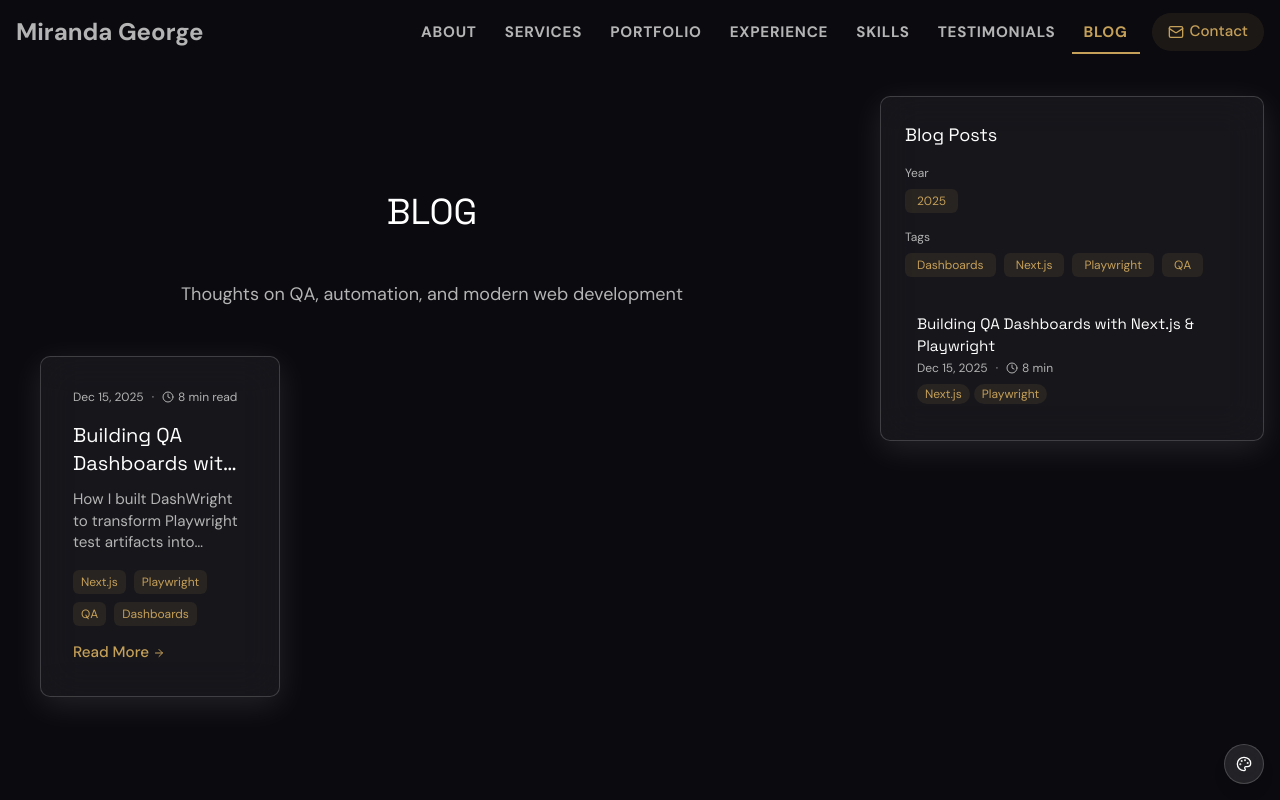
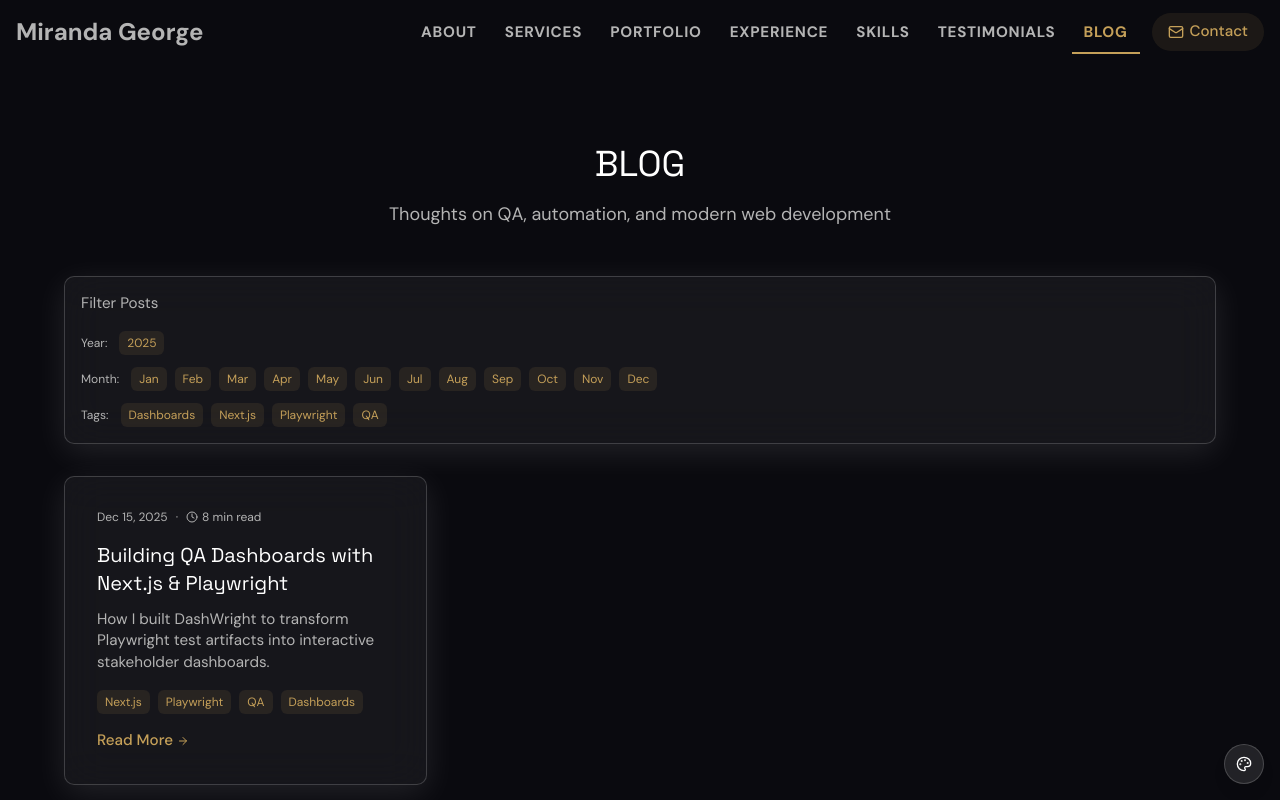
Before and after one commit to miranda-gv/my-portfolio, a Next.js app: page /blog in a window 1280 px wide. Shown: the top 800 px of the page. Built offline with nearby package versions, Linux system fonts and the light colour scheme.

Commit message:
feat(blog): implement blog layout with sidebar and filtering options; add BlogFilter component for enhanced post filtering

```diff
--- a/src/app/blog/layout.tsx
+++ b/src/app/blog/layout.tsx
@@ -1,5 +1,5 @@
 import type { ReactNode } from "react";
-import BlogSidebar from "@/components/BlogSidebar";
+import Section from "@/components/ui/Section";
 
 interface BlogLayoutProps {
   children: ReactNode;
@@ -7,13 +7,8 @@ interface BlogLayoutProps {
 
 export default function BlogLayout({ children }: BlogLayoutProps) {
   return (
-    <div className="container mx-auto px-4 py-8 md:py-12">
-      <div className="flex flex-col lg:flex-row gap-8">
-        <div className="flex-1 min-w-0">{children}</div>
-        <aside className="w-full lg:w-80 xl:w-96 shrink-0">
-          <BlogSidebar />
-        </aside>
-      </div>
-    </div>
+    <Section id="blog-index" maxWidth="6xl">
+      {children}
+    </Section>
   );
 }
--- a/src/app/blog/page.tsx
+++ b/src/app/blog/page.tsx
@@ -1,32 +1,81 @@
 import { blogPosts, blogData } from "@/data/blog";
 import type { BlogPost } from "@/data/blog";
-import Section from "@/components/ui/Section";
-import FadeIn from "@/components/ui/FadeIn";
-import { hoverPopSubtle } from "@/constants/animations";
 import BlogCard from "@/components/BlogCard";
+import BlogFilter from "@/components/BlogFilter";
+
+interface BlogPageProps {
+  searchParams: Promise<{ tags?: string; year?: string; month?: string }>;
+}
 
 /**
  * Blog Page - Server Component
  *
  * Full blog page displaying all published posts with:
- * - All blog posts from data file
+ * - Horizontal filter bar (tags, year)
  * - Date and read time display
  * - Links to individual blog post pages
  * - Responsive grid layout
- *
- * Uses same data file as BlogSection for consistency.
+ * - URL-driven filtering
  */
-export default function BlogPage() {
+export default async function BlogPage({ searchParams }: BlogPageProps) {
   const { heading, subHeading } = blogData;
-  const publishedPosts = blogPosts.filter((p: BlogPost) => p.published);
+  const params = await searchParams;
+
+  const selectedTags = params.tags?.split(",").filter(Boolean) ?? [];
+  const selectedYear = params.year ?? "";
+  const selectedMonth = params.month ?? "";
+
+  let publishedPosts = blogPosts.filter((p: BlogPost) => p.published);
+
+  if (selectedTags.length > 0) {
+    publishedPosts = publishedPosts.filter((p) =>
+      selectedTags.some((tag) => p.tags.includes(tag))
+    );
+  }
+
+  if (selectedYear) {
+    publishedPosts = publishedPosts.filter(
+      (p) => new Date(p.date).getFullYear().toString() === selectedYear
+    );
+  }
+
+  if (selectedMonth) {
+    publishedPosts = publishedPosts.filter(
+      (p) => new Date(p.date).getMonth().toString().padStart(2, '0') === selectedMonth
+    );
+  }
+
+  const allTags = [...new Set(blogPosts.filter(p => p.published).flatMap(p => p.tags))].sort();
+  const allYears = [...new Set(blogPosts.filter(p => p.published).map(p => new Date(p.date).getFullYear().toString()))].sort().reverse();
 
   return (
-    <Section id="blog" heading={heading} subheading={subHeading} maxWidth="none" className="px-0">
-      <div className="grid gap-8 md:grid-cols-2 lg:grid-cols-3">
-        {publishedPosts.map((post: BlogPost, index: number) => (
-          <BlogCard key={post.id} post={post} index={index} variant="full" />
-        ))}
+    <>
+      <div className="mb-12 mt-12">
+        <h2 className="font-heading text-3xl md:text-4xl text-foreground text-center mb-4">
+          {heading}
+        </h2>
+        <p className="text-center text-muted-foreground text-lg">{subHeading}</p>
       </div>
-    </Section>
+
+      <BlogFilter
+        selectedTags={selectedTags}
+        selectedYear={selectedYear}
+        selectedMonth={selectedMonth}
+        allTags={allTags}
+        allYears={allYears}
+      />
+
+      {publishedPosts.length === 0 ? (
+        <p className="text-center text-muted-foreground py-12">
+          No posts match your filters.
+        </p>
+      ) : (
+        <div className="grid gap-8 md:grid-cols-2 lg:grid-cols-3">
+          {publishedPosts.map((post: BlogPost, index: number) => (
+            <BlogCard key={post.id} post={post} index={index} variant="full" />
+          ))}
+        </div>
+      )}
+    </>
   );
 }
--- a/src/components/BlogCard.tsx
+++ b/src/components/BlogCard.tsx
@@ -1,4 +1,3 @@
-import { blogPosts } from "@/data/blog";
 import type { BlogPost } from "@/data/blog";
 import GlassCard from "@/components/ui/GlassCard";
 import { Clock, ArrowRight } from "lucide-react";
--- /dev/null
+++ b/src/components/BlogFilter.tsx
@@ -0,0 +1,148 @@
+"use client";
+
+import { useSearchParams, usePathname, useRouter } from "next/navigation";
+import { X } from "lucide-react";
+import GlassCard from "@/components/ui/GlassCard";
+
+const MONTHS = [
+  { value: "01", label: "Jan" },
+  { value: "02", label: "Feb" },
+  { value: "03", label: "Mar" },
+  { value: "04", label: "Apr" },
+  { value: "05", label: "May" },
+  { value: "06", label: "Jun" },
+  { value: "07", label: "Jul" },
+  { value: "08", label: "Aug" },
+  { value: "09", label: "Sep" },
+  { value: "10", label: "Oct" },
+  { value: "11", label: "Nov" },
+  { value: "12", label: "Dec" },
+];
+
+interface BlogFilterProps {
+  selectedTags: string[];
+  selectedYear: string;
+  selectedMonth: string;
+  allTags: string[];
+  allYears: string[];
+}
+
+export default function BlogFilter({
+  selectedTags,
+  selectedYear,
+  selectedMonth,
+  allTags,
+  allYears,
+}: BlogFilterProps) {
+  const searchParams = useSearchParams();
+  const pathname = usePathname();
+  const router = useRouter();
+
+  const toggleTag = (tag: string) => {
+    const newTags = selectedTags.includes(tag)
+      ? selectedTags.filter((t) => t !== tag)
+      : [...selectedTags, tag];
+    const params = new URLSearchParams(searchParams.toString());
+    if (newTags.length > 0) {
+      params.set("tags", newTags.join(","));
+    } else {
+      params.delete("tags");
+    }
+    router.push(`${pathname}?${params.toString()}`);
+  };
+
+  const setYear = (year: string) => {
+    const params = new URLSearchParams(searchParams.toString());
+    if (selectedYear === year) {
+      params.delete("year");
+    } else {
+      params.set("year", year);
+    }
+    router.push(`${pathname}?${params.toString()}`);
+  };
+
+  const setMonth = (month: string) => {
+    const params = new URLSearchParams(searchParams.toString());
+    if (selectedMonth === month) {
+      params.delete("month");
+    } else {
+      params.set("month", month);
+    }
+    router.push(`${pathname}?${params.toString()}`);
+  };
+
+  const clearFilters = () => router.push(pathname);
+
+  const hasFilters = selectedTags.length > 0 || selectedYear || selectedMonth;
+
+  if (allTags.length === 0 && allYears.length === 0) return null;
+
+  return (
+    <GlassCard variant="card" className="p-4 mb-8">
+      <div className="flex items-center justify-between mb-4">
+        <span className="text-sm text-muted-foreground">Filter Posts</span>
+        {hasFilters && (
+          <button onClick={clearFilters} className="text-xs text-primary hover:underline inline-flex items-center gap-1">
+            <X className="w-3 h-3" />
+            Clear
+          </button>
+        )}
+      </div>
+
+      {allYears.length > 0 && (
+        <div className="flex flex-wrap gap-2 items-center mb-3">
+          <span className="text-xs text-muted-foreground mr-1">Year:</span>
+          {allYears.map((year) => (
+            <button
+              key={year}
+              onClick={() => setYear(year)}
+              className={`px-2 py-1 text-xs rounded-md transition-colors ${
+                selectedYear === year
+                  ? "bg-primary text-primary-foreground"
+                  : "bg-primary/10 text-primary hover:bg-primary/20"
+              }`}
+            >
+              {year}
+            </button>
+          ))}
+        </div>
+      )}
+
+      <div className="flex flex-wrap gap-2 items-center mb-3">
+        <span className="text-xs text-muted-foreground mr-1">Month:</span>
+        {MONTHS.map(({ value, label }) => (
+          <button
+            key={value}
+            onClick={() => setMonth(value)}
+            className={`px-2 py-1 text-xs rounded-md transition-colors ${
+              selectedMonth === value
+                ? "bg-primary text-primary-foreground"
+                : "bg-primary/10 text-primary hover:bg-primary/20"
+            }`}
+          >
+            {label}
+          </button>
+        ))}
+      </div>
+
+      {allTags.length > 0 && (
+        <div className="flex flex-wrap gap-2 items-center">
+          <span className="text-xs text-muted-foreground mr-1">Tags:</span>
+          {allTags.map((tag) => (
+            <button
+              key={tag}
+              onClick={() => toggleTag(tag)}
+              className={`px-2 py-1 text-xs rounded-md transition-colors ${
+                selectedTags.includes(tag)
+                  ? "bg-primary text-primary-foreground"
+                  : "bg-primary/10 text-primary hover:bg-primary/20"
+              }`}
+            >
+              {tag}
+            </button>
+          ))}
+        </div>
+      )}
+    </GlassCard>
+  );
+}
--- a/src/components/BlogSidebar.tsx
+++ b/src/components/BlogSidebar.tsx
@@ -1,7 +1,7 @@
 "use client";
 
-import { useState, useMemo } from "react";
-import { usePathname } from "next/navigation";
+import { useMemo } from "react";
+import { useSearchParams, usePathname, useRouter } from "next/navigation";
 import { blogPosts } from "@/data/blog";
 import type { BlogPost } from "@/data/blog";
 import GlassCard from "@/components/ui/GlassCard";
@@ -9,10 +9,18 @@ import Link from "next/link";
 import { Clock, X } from "lucide-react";
 
 export default function BlogSidebar() {
+  const searchParams = useSearchParams();
   const pathname = usePathname();
-  const currentPostId = pathname?.startsWith("/blog/") ? pathname.split("/blog/")[1] : undefined;
-  const [selectedTags, setSelectedTags] = useState<string[]>([]);
-  const [selectedYear, setSelectedYear] = useState<string>("");
+  const router = useRouter();
+
+  const selectedTags = useMemo(
+    () => searchParams.get("tags")?.split(",").filter(Boolean) ?? [],
+    [searchParams]
+  );
+  const selectedYear = searchParams.get("year") ?? "";
+
+  const isPostPage = pathname?.startsWith("/blog/") && pathname !== "/blog";
+  const currentPostId = isPostPage ? pathname.split("/blog/")[1] : undefined;
 
   const publishedPosts = blogPosts.filter(
     (p) => p.published && p.id !== currentPostId
@@ -33,33 +41,56 @@ export default function BlogSidebar() {
 
   const filteredPosts = useMemo(() => {
     return publishedPosts.filter((post) => {
-      if (selectedTags.length > 0 && !selectedTags.some((tag) => post.tags.includes(tag))) return false;
-      if (selectedYear && new Date(post.date).getFullYear().toString() !== selectedYear) return false;
+      if (selectedTags.length > 0 && !selectedTags.some((tag) => post.tags.includes(tag)))
+        return false;
+      if (selectedYear && new Date(post.date).getFullYear().toString() !== selectedYear)
+        return false;
       return true;
     });
   }, [publishedPosts, selectedTags, selectedYear]);
 
   const toggleTag = (tag: string) => {
-    setSelectedTags((prev) => (prev.includes(tag) ? prev.filter((t) => t !== tag) : [...prev, tag]));
+    const newTags = selectedTags.includes(tag)
+      ? selectedTags.filter((t) => t !== tag)
+      : [...selectedTags, tag];
+    const params = new URLSearchParams(searchParams.toString());
+    if (newTags.length > 0) {
+      params.set("tags", newTags.join(","));
+    } else {
+      params.delete("tags");
+    }
+    router.push(`${pathname}?${params.toString()}`);
+  };
+
+  const setYear = (year: string) => {
+    const params = new URLSearchParams(searchParams.toString());
+    if (selectedYear === year) {
+      params.delete("year");
+    } else {
+      params.set("year", year);
+    }
+    router.push(`${pathname}?${params.toString()}`);
   };
 
   const clearFilters = () => {
-    setSelectedTags([]);
-    setSelectedYear("");
+    router.push(pathname);
   };
 
   const hasFilters = selectedTags.length > 0 || selectedYear;
 
   return (
-    <GlassCard variant="card" className="p-6 sticky top-24">
-      <h3 className="font-heading text-lg mb-4">Blog Posts</h3>
+    <GlassCard variant="card" className="p-6">
+      <h3 className="font-heading text-lg mb-4">Filter Posts</h3>
 
       {hasFilters && (
         <div className="flex items-center justify-between mb-4">
           <span className="text-xs text-muted-foreground">
             {filteredPosts.length} post{filteredPosts.length !== 1 ? "s" : ""}
           </span>
-          <button onClick={clearFilters} className="text-xs text-primary hover:underline inline-flex items-center gap-1">
+          <button
+            onClick={clearFilters}
+            className="text-xs text-primary hover:underline inline-flex items-center gap-1"
+          >
             <X className="w-3 h-3" />
             Clear
           </button>
@@ -73,7 +104,7 @@ export default function BlogSidebar() {
             {allYears.map((year) => (
               <button
                 key={year}
-                onClick={() => setSelectedYear((prev) => (prev === year ? "" : year))}
+                onClick={() => setYear(year)}
                 className={`px-3 py-1 text-xs rounded-md transition-colors ${
                   selectedYear === year
                     ? "bg-primary text-primary-foreground"
@@ -122,7 +153,13 @@ export default function BlogSidebar() {
                 {post.title}
               </h4>
               <div className="flex items-center gap-2 text-xs text-muted-foreground">
-                <span>{new Date(post.date).toLocaleDateString("en-US", { year: "numeric", month: "short", day: "numeric" })}</span>
+                <span>
+                  {new Date(post.date).toLocaleDateString("en-US", {
+                    year: "numeric",
+                    month: "short",
+                    day: "numeric",
+                  })}
+                </span>
                 <span>·</span>
                 <span className="inline-flex items-center gap-1">
                   <Clock className="w-3 h-3" />
@@ -131,7 +168,10 @@ export default function BlogSidebar() {
               </div>
               <div className="flex flex-wrap gap-1 mt-2">
                 {post.tags.slice(0, 2).map((tag) => (
-                  <span key={tag} className="px-2 py-0.5 text-xs rounded bg-primary/10 text-primary">
+                  <span
+                    key={tag}
+                    className="px-2 py-0.5 text-xs rounded bg-primary/10 text-primary"
+                  >
                     {tag}
                   </span>
                 ))}
```
Also changed, not shown: src/app/blog/[id]/layout.tsx (added, +24 -0 lines), src/app/blog/[id]/page.tsx (+3 -4 lines).
